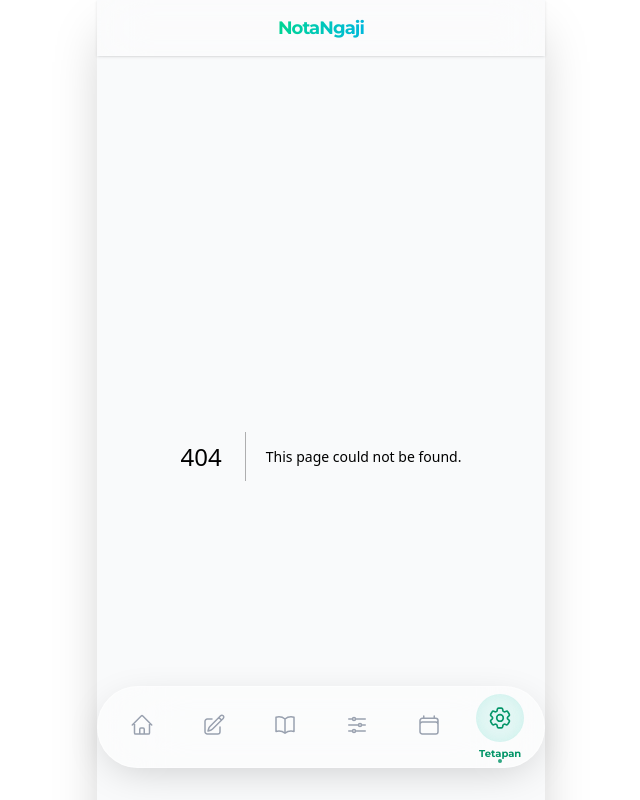
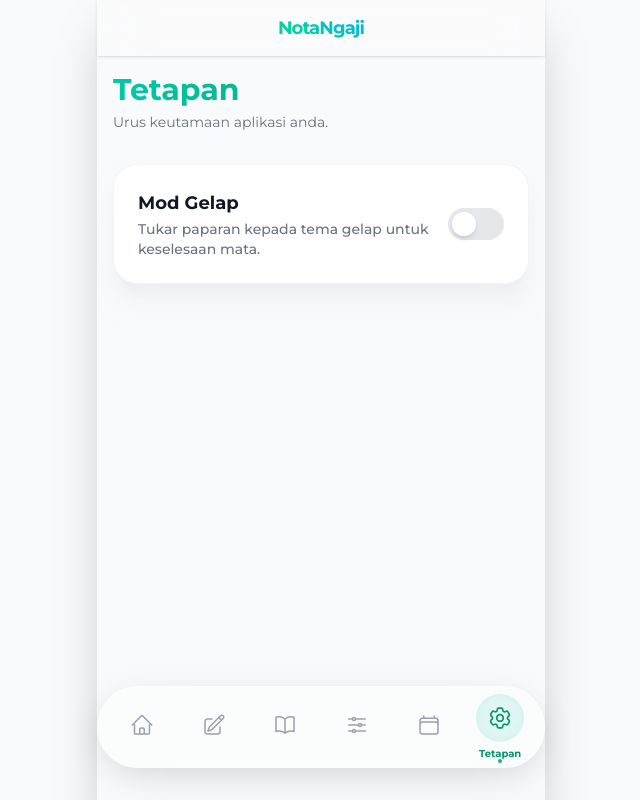
Before and after one commit to sheiropetto/nota-ngaji, a Next.js app: page /settings in a window 1280 px wide. Before the commit this address had no page. Shown: the top 800 px of the page, without its empty margins (319-959 px from the left). Built offline with nearby package versions, Linux system fonts and the light colour scheme.

Commit message:
setting page

```diff
--- a/app/page.tsx
+++ b/app/page.tsx
@@ -1,39 +1,22 @@
-"use client";
-
-import Link from "next/link";
 import QuranVerse from "../components/QuranVerse";
 
-export default function Home() {
+export default function HomePage() {
   return (
-    <div className="w-full flex flex-col gap-10 text-center animate-in fade-in slide-in-from-bottom-6 duration-700 px-4">
+    <main className="min-h-screen p-4 pb-24 text-gray-900 dark:text-gray-100 flex flex-col items-center justify-center space-y-8">
+      <div className="w-full max-w-md mx-auto space-y-8 mt-10">
+        <div className="text-center space-y-4">
+          <h1 className="text-4xl font-bold text-transparent bg-clip-text bg-gradient-to-r from-[#00C9A7] to-[#059669]">
+            Selamat Datang
+          </h1>
+          <p className="text-gray-500 dark:text-gray-400 text-sm">
+            Teruskan kembara ilmu anda hari ini.
+          </p>
+        </div>
 
-      <header className="space-y-3 mt-10">
-        <h1 className="text-5xl font-black tracking-tighter bg-clip-text text-transparent bg-gradient-to-r from-emerald-400 to-cyan-500 pb-2">
-          Nota Ngaji
-        </h1>
-
-        <p className="text-md text-gray-500 dark:text-gray-400 font-medium leading-relaxed max-w-[280px] mx-auto">
-          Catat ilmu, amalkan hidup. <br />
-          <span className="text-gray-400 dark:text-gray-500 font-normal">Teman pengajian agama anda.</span>
-        </p>
-      </header>
-
-      <div className="w-full max-w-sm mx-auto">
-        <QuranVerse />
+        <div className="flex justify-center w-full">
+          <QuranVerse />
+        </div>
       </div>
-
-      <div className="grid grid-cols-2 gap-4 w-full max-w-xs mx-auto mb-10">
-        <Link href="/notes" className="w-full">
-          <button className="w-full py-4 rounded-full bg-gradient-to-r from-[#00C9A7] to-[#059669] text-white font-bold shadow-xl shadow-[#00C9A7]/20 active:scale-95 transition-all">
-            Nota
-          </button>
-        </Link>
-        <Link href="/tools" className="w-full">
-          <button className="w-full py-4 rounded-full border border-gray-200 dark:border-gray-700 bg-white dark:bg-gray-800 text-gray-600 dark:text-gray-300 font-bold shadow-sm active:bg-gray-50 dark:active:bg-gray-700 active:scale-95 transition-all">
-            Zikir
-          </button>
-        </Link>
-      </div>
-    </div>
+    </main>
   );
 }
--- /dev/null
+++ b/app/settings/page.tsx
@@ -0,0 +1,52 @@
+"use client";
+
+import { useTheme } from "../../components/ThemeProvider";
+
+export default function SettingsPage() {
+  const { theme, toggleTheme } = useTheme();
+
+  return (
+    <main className="min-h-screen p-4 pb-24 text-gray-900 dark:text-gray-100">
+      <div className="mx-auto max-w-2xl space-y-8">
+
+        <header className="space-y-1">
+          <h1 className="text-3xl font-bold text-transparent bg-clip-text bg-gradient-to-r from-[#00C9A7] to-[#059669]">
+            Tetapan
+          </h1>
+          <p className="text-gray-500 dark:text-gray-400 text-sm">
+            Urus keutamaan aplikasi anda.
+          </p>
+        </header>
+
+        {/* Settings List */}
+        <div className="rounded-3xl border border-gray-100 dark:border-gray-800 bg-white dark:bg-gray-800/50 p-6 shadow-xl shadow-gray-200/50 dark:shadow-none space-y-6">
+
+          {/* Night Mode Toggle */}
+          <div className="flex items-center justify-between">
+            <div className="space-y-0.5">
+              <h2 className="text-lg font-bold text-gray-900 dark:text-gray-100">Mod Gelap</h2>
+              <p className="text-sm text-gray-500 dark:text-gray-400 font-medium">
+                Tukar paparan kepada tema gelap untuk keselesaan mata.
+              </p>
+            </div>
+
+            <button
+              onClick={toggleTheme}
+              className={`relative inline-flex h-8 w-14 flex-shrink-0 items-center rounded-full transition-colors duration-300 focus:outline-none focus:ring-2 focus:ring-[#00C9A7] focus:ring-offset-2 dark:focus:ring-offset-gray-900 ${
+                theme === "dark" ? "bg-[#059669]" : "bg-gray-200 dark:bg-gray-700"
+              }`}
+              aria-label="Tukar Mod Gelap"
+            >
+              <span
+                className={`inline-block h-6 w-6 transform rounded-full bg-white shadow-md transition-transform duration-300 ${
+                  theme === "dark" ? "translate-x-7" : "translate-x-1"
+                }`}
+              />
+            </button>
+          </div>
+
+        </div>
+      </div>
+    </main>
+  );
+}
--- a/components/ThemeProvider.tsx
+++ b/components/ThemeProvider.tsx
@@ -35,11 +35,6 @@ export function ThemeProvider({ children }: { children: React.ReactNode }) {
     document.documentElement.classList.toggle("dark", newTheme === "dark");
   };
 
-  // Prevent hydration mismatch by rendering nothing until mounted
-  if (!mounted) {
-    return <>{children}</>;
-  }
-
   return (
     <ThemeContext.Provider value={{ theme, toggleTheme }}>
       {children}
```
Also changed, not shown: components/page.tsx (added).
